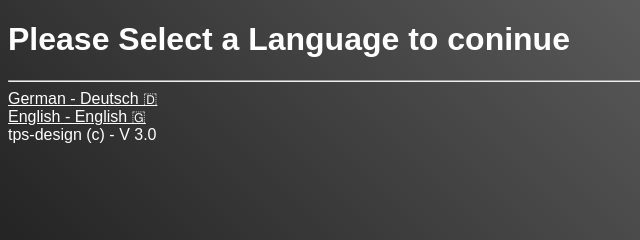
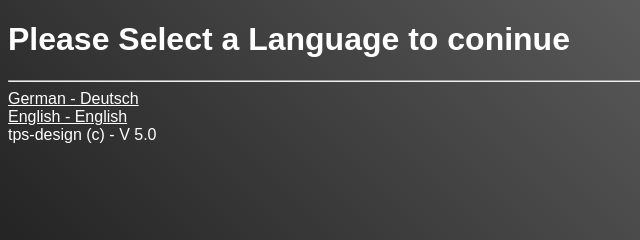
Before and after one commit to TaMinoDev/typer-game, a plain HTML site: page index.html in a window 1280 px wide. Shown: the top 240 px of the page, 0-640 px from the left. Drawn offline with Linux system fonts and the light colour scheme.

Commit message:
Fix language links and update footer version
Updated footer version and removed emoji from language links.

```diff
--- a/index.html
+++ b/index.html
@@ -29,9 +29,9 @@
 <body>
     <h1>Please Select a Language to coninue</h1>
     <hr>
-    <a href="./typer_de.html">German - Deutsch &#x1F1E9;</a>
+    <a href="./typer_de.html">German - Deutsch</a>
     <br>
-    <a href="./typer_en.html">English - English &#x1F1EC;</a>
-    <footer>tps-design (c) - V 3.0</footer>
+    <a href="./typer_en.html">English - English</a>
+    <footer>tps-design (c) - V 5.0</footer>
 </body>
 </html>
```
